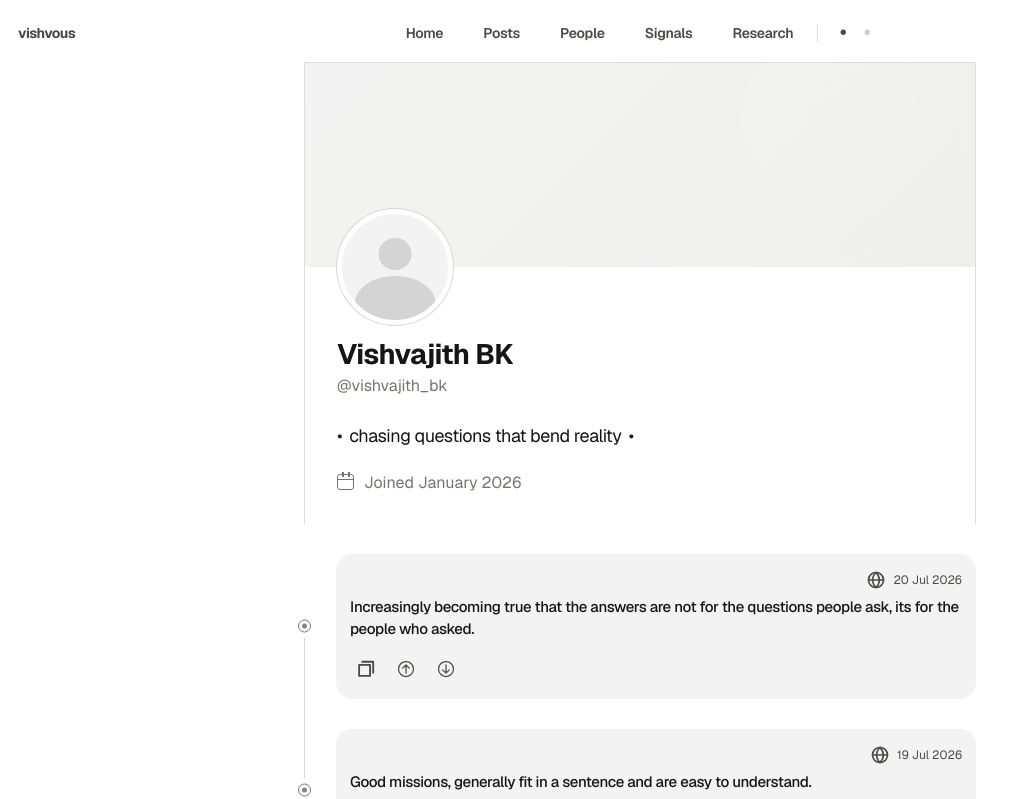
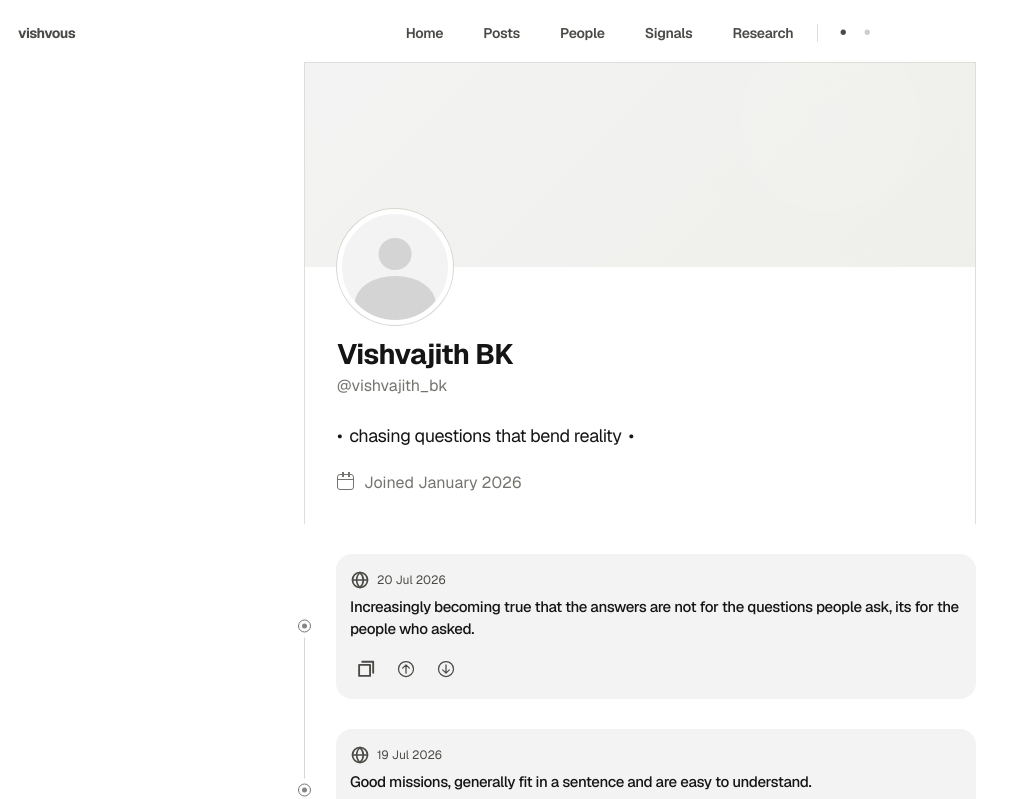
Before and after one commit to vishvajithbk/vishvous-portfolio-site, a Next.js app: page /posts in a window 1280 px wide. Shown: the top 799 px of the page, without its empty margins (0-1021 px from the left). Built offline with nearby package versions, Linux system fonts and the light colour scheme.

Commit message:
Align Posts dates left

```diff
--- a/app/posts/posts.module.css
+++ b/app/posts/posts.module.css
@@ -381,7 +381,7 @@
 
 .thoughtDate {
   display: inline-flex;
-  align-self: flex-end;
+  align-self: flex-start;
   align-items: center;
   gap: 7px;
   padding-top: 2px;
```
